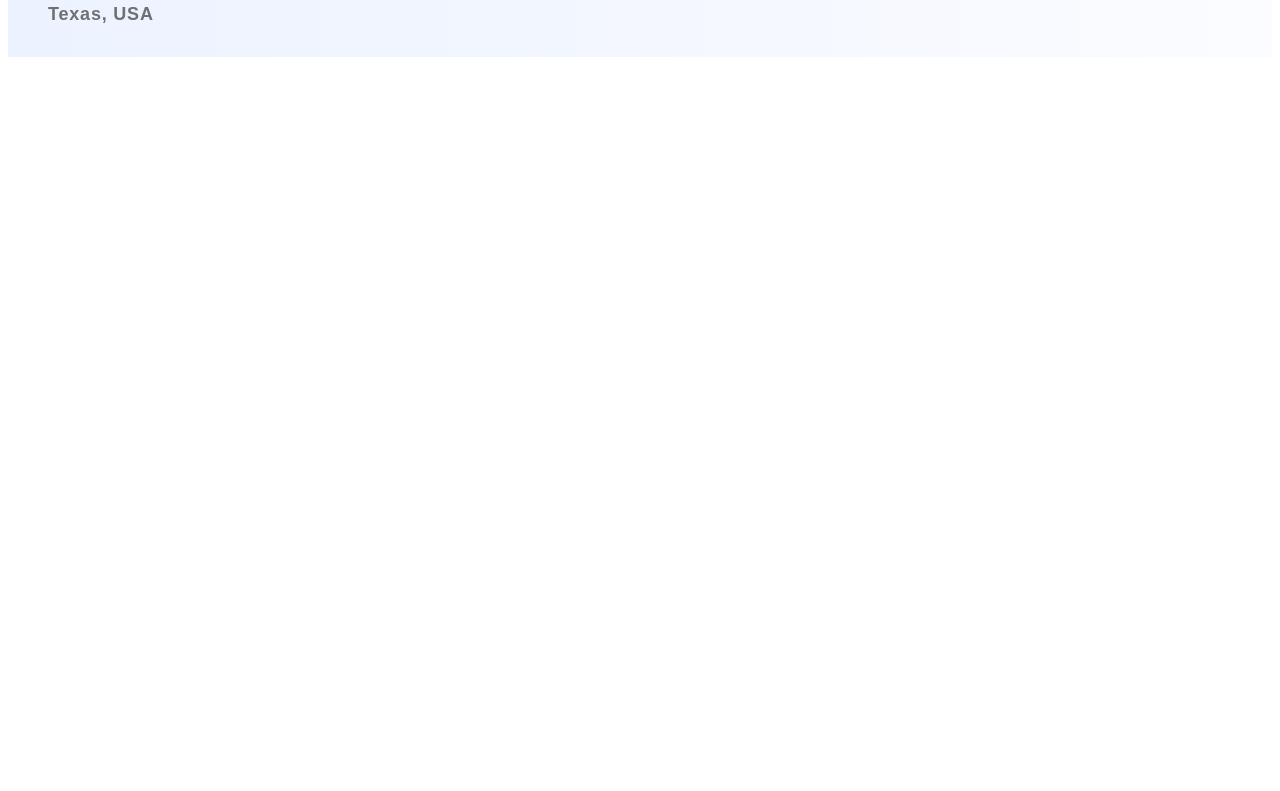
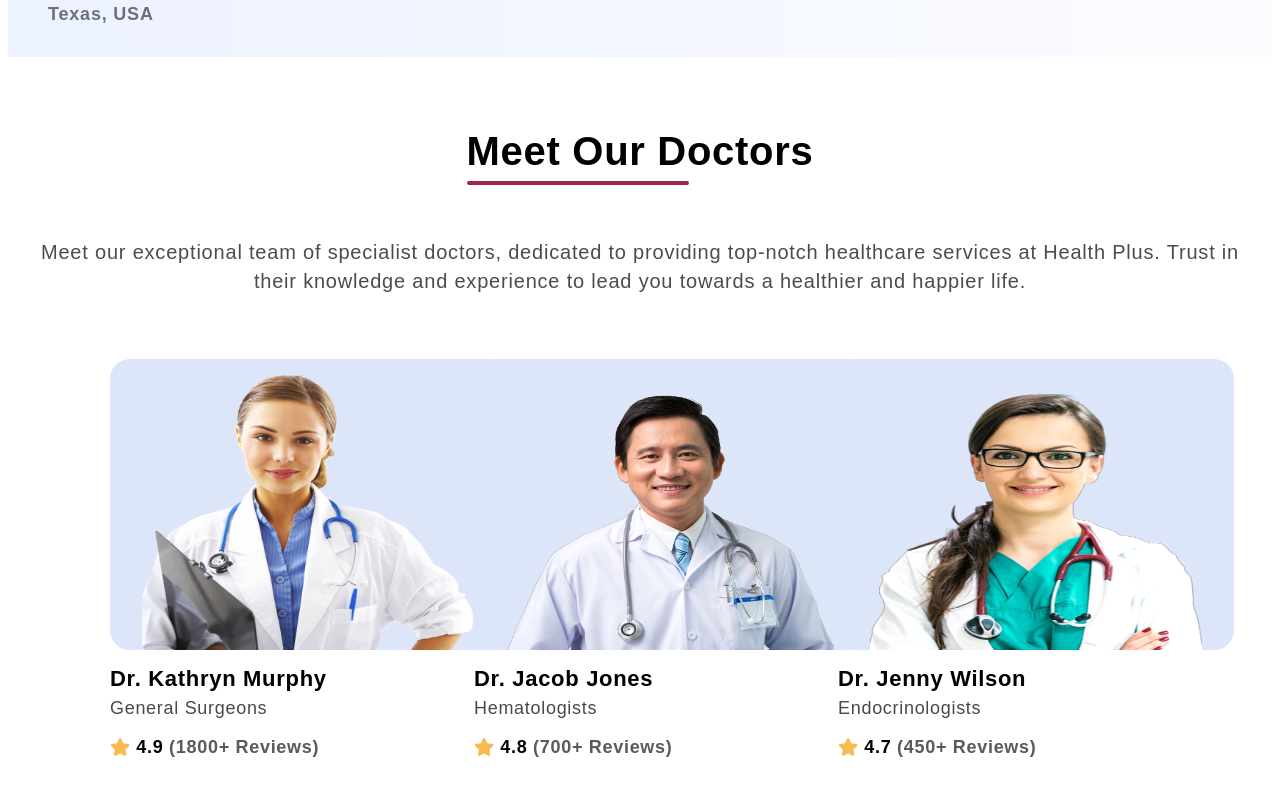
Before and after one commit to KoropeczEgor/Health, a React (Create React App) app: page / in a window 1280 px wide. Shown: the part 3240-4031 px from the top of the page. Before the commit the page ends 3305 px from the top, so only its background shows below. Built offline with nearby package versions, Linux system fonts and the light colour scheme.

Commit message:
Merge pull request#11 create doctors, doctorCard

```diff
--- /dev/null
+++ b/src/components/doctorCard/doctorCard.jsx
@@ -0,0 +1,23 @@
+import React from "react";
+import { FontAwesomeIcon } from "@fortawesome/react-fontawesome";
+import { faStar } from "@fortawesome/free-solid-svg-icons";
+
+const DoctorCard = (props) => {
+  return (
+    <div className="dt-card">
+      <img src={props.img} alt={props.name} className="dt-card-img" />
+      <p className="dt-card-name">{props.name}</p>
+      <p className="dt-card-title">{props.title}</p>
+      <p className="dt-card-stars">
+        <FontAwesomeIcon
+          icon={faStar}
+          style={{ color: "#F7BB50", paddingRight: "6px" }}
+        />
+        {props.stars}
+        <span className="dt-card-reviews"> ({props.reviews}+ Reviews)</span>
+      </p>
+    </div>
+  );
+};
+
+export default DoctorCard;
--- /dev/null
+++ b/src/components/doctorCard/index.js
@@ -0,0 +1,3 @@
+import DoctorCard from "./doctorCard";
+
+export default DoctorCard;
--- /dev/null
+++ b/src/components/doctors/doctors-styled.css
@@ -0,0 +1,95 @@
+.doctor-section {
+  padding: 32px;
+  margin: 0 0 32px 0;
+  text-align: center;
+  background-color: white;
+}
+.dt-title-content {
+  margin: 0 0 64px 0;
+}
+.dt-title {
+  font-family: "Poppins", sans-serif;
+  font-size: 40px;
+  font-weight: bold;
+  letter-spacing: 0.7px;
+}
+.dt-title > span {
+  position: relative;
+}
+.dt-title span::before {
+  content: "";
+  position: absolute;
+  width: 64%;
+  height: 4px;
+  background-color: #9d2553;
+  border-radius: 8px;
+  left: 0;
+  bottom: -12px;
+}
+.dt-description {
+  margin: 64px auto 0;
+  text-align: center;
+  color: rgb(77, 75, 75);
+  font-family: "Rubik", sans-serif;
+  font-size: 20px;
+  letter-spacing: 0.8px;
+  line-height: 1.8rem;
+}
+/* Doctor Cards */
+.dt-cards-content {
+  width: 100%;
+  display: flex;
+  flex-wrap: wrap;
+  justify-content: center;
+  align-items: center;
+  gap: 32px;
+}
+.dt-card {
+  width: 332px;
+  height: 400px;
+  gap: 32px;
+  text-align: left;
+  font-family: "Rubik", sans-serif;
+}
+.dt-card-img {
+  width: 100%;
+  height: 275px;
+  padding: 16px 32px 0;
+  background-position: center;
+  background-color: #dde5f8;
+  border-radius: 20px;
+}
+.dt-card-name {
+  margin: 12px 0 0 0;
+  font-size: 22px;
+  font-weight: bold;
+  letter-spacing: 0.7px;
+}
+.dt-card-title {
+  margin: 6px 0 8px;
+  color: #494949;
+  font-family: "Poppins", sans-serif;
+  font-size: 18px;
+  letter-spacing: 0.7px;
+}
+.dt-card-stars {
+  font-size: 18px;
+  font-weight: bold;
+  letter-spacing: 0.7px;
+}
+.dt-card-reviews {
+  color: #5a5a5a;
+  font-size: 18px;
+  font-weight: bold;
+  letter-spacing: 0.7px;
+}
+/* Responsive */
+@media screen and (max-width: 700px) {
+  .dt-title {
+    font-size: 32px;
+  }
+  .dt-description {
+    margin: 48px 0 0;
+    font-size: 18px;
+  }
+}
--- /dev/null
+++ b/src/components/doctors/doctors.jsx
@@ -0,0 +1,60 @@
+import React from "react";
+import DoctorCard from "../doctorCard";
+import profile1 from "../../assets/profile/profile1.png";
+import profile2 from "../../assets/profile/profile2.png";
+import profile3 from "../../assets/profile/profile3.png";
+import profile4 from "../../assets/profile/profile4.png";
+
+import "./doctors-styled.css";
+
+const Doctors = () => {
+  return (
+    <div className="doctor-section" id="doctors">
+      <div className="dt-title-content">
+        <h3 className="dt-title">
+          <span>Meet Our Doctors</span>
+        </h3>
+
+        <p className="dt-description">
+          Meet our exceptional team of specialist doctors, dedicated to
+          providing top-notch healthcare services at Health Plus. Trust in their
+          knowledge and experience to lead you towards a healthier and happier
+          life.
+        </p>
+      </div>
+
+      <div className="dt-cards-content">
+        <DoctorCard
+          img={profile1}
+          name="Dr. Kathryn Murphy"
+          title="General Surgeons"
+          stars="4.9"
+          reviews="1800"
+        />
+        <DoctorCard
+          img={profile2}
+          name="Dr. Jacob Jones"
+          title="Hematologists"
+          stars="4.8"
+          reviews="700"
+        />
+        <DoctorCard
+          img={profile3}
+          name="Dr. Jenny Wilson"
+          title="Endocrinologists"
+          stars="4.7"
+          reviews="450"
+        />
+        <DoctorCard
+          img={profile4}
+          name="Dr. Albert Flores"
+          title="Hematologists"
+          stars="4.8"
+          reviews="500"
+        />
+      </div>
+    </div>
+  );
+};
+
+export default Doctors;
--- /dev/null
+++ b/src/components/doctors/index.js
@@ -0,0 +1,3 @@
+import Doctors from "./doctors";
+
+export default Doctors;
--- a/src/pages/home.jsx
+++ b/src/pages/home.jsx
@@ -5,6 +5,7 @@ import Info from "../components/info/info";
 import About from "../components/about/about";
 import BookAppointment from "../components/bookAppointment";
 import Reviews from "../components/reviews";
+import Doctors from "../components/doctors";
 
 const Home = () => {
   return (
@@ -15,6 +16,7 @@ const Home = () => {
       <About />
       <BookAppointment />
       <Reviews />
+      <Doctors />
     </div>
   );
 };
```
Also changed, not shown: src/components/doctorCard/doctorCard-styled.css (added).
